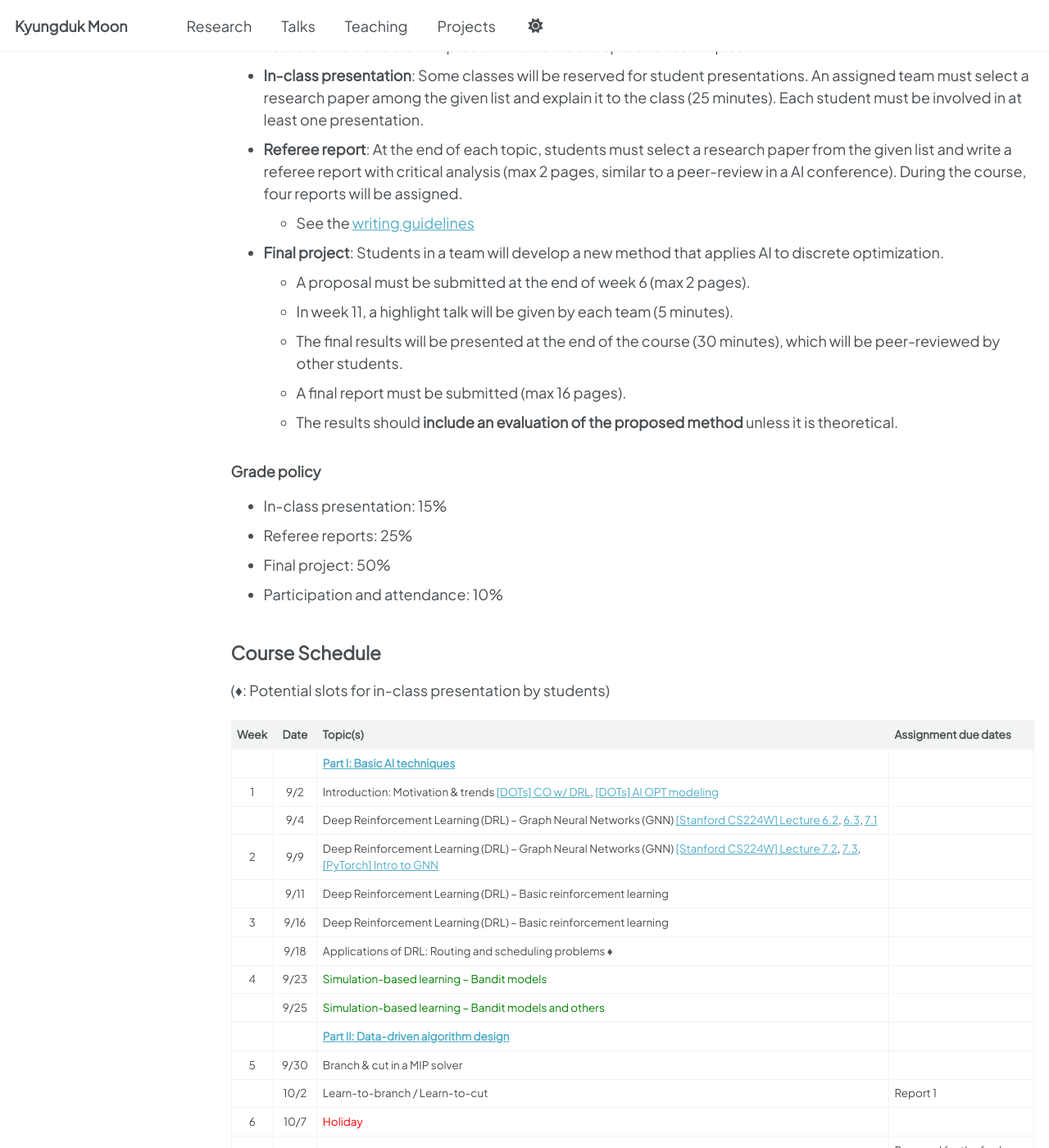
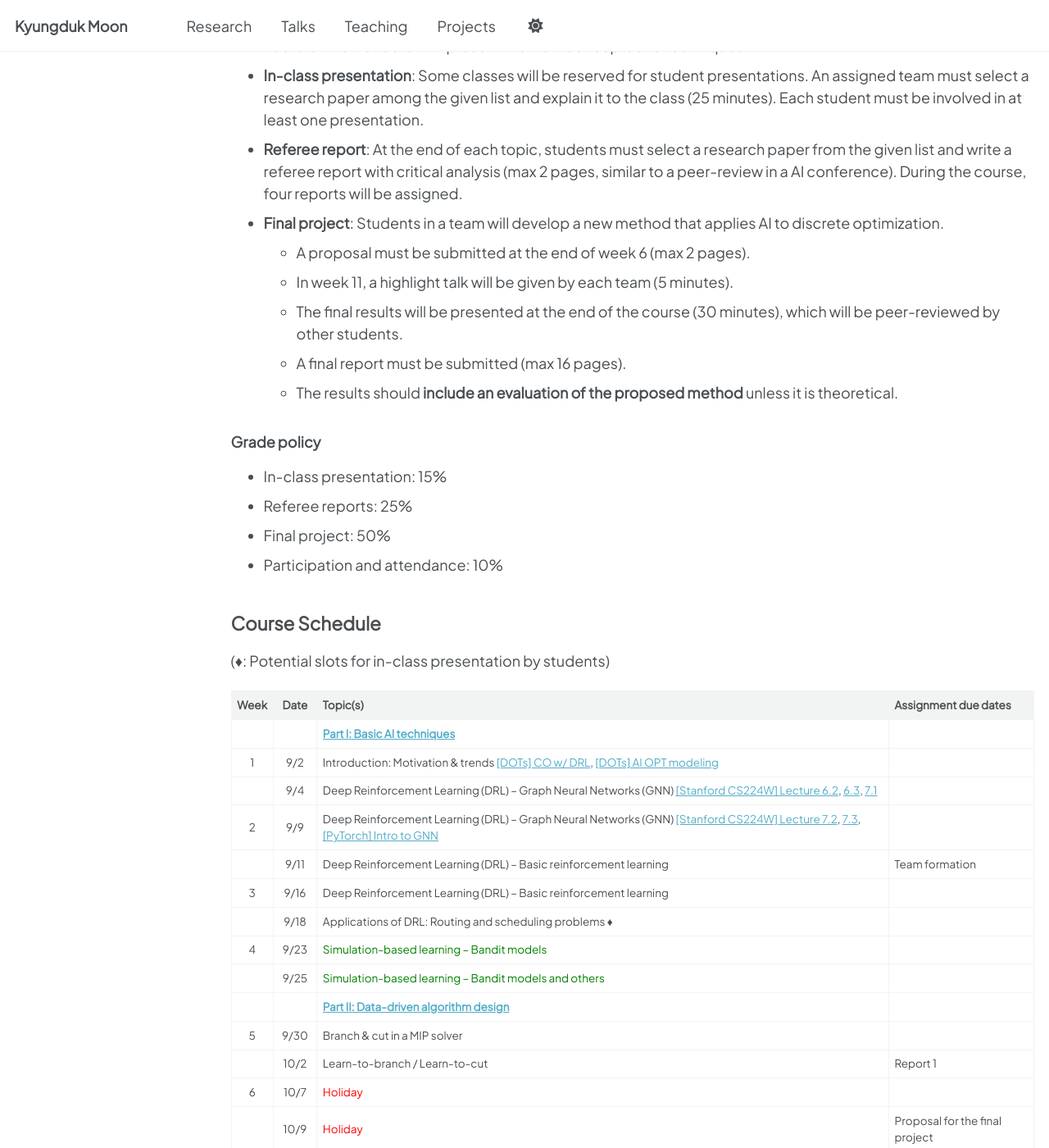
Before and after one commit to kalebmoon07/kalebmoon07.github.io, a Jekyll site: the page built from _pages/2025-fall-ml4do/ai4do-main.md, in a window 1280 px wide and 1400 px high, scrolled down 1063 px. Shown: the whole window at 82% size. Built offline with Jekyll 4.4.1, drawn with Linux system fonts in a browser that asks for light colours; a script that is not in the unit is left out.

Commit message:
Temporarily removed writing guidelines

```diff
--- a/_pages/2025-fall-ml4do/ai4do-main.md
+++ b/_pages/2025-fall-ml4do/ai4do-main.md
@@ -34,7 +34,7 @@ The course is designed to be comprehensive and interactive with the components b
 * **Lecture**: The instructor will present the main concepts and techniques.
 * **In-class presentation**: Some classes will be reserved for student presentations. An assigned team must select a research paper among the given list and explain it to the class (25 minutes). Each student must be involved in at least one presentation.
 * **Referee report**: At the end of each topic, students must select a research paper from the given list and write a referee report with critical analysis (max 2 pages, similar to a peer-review in a AI conference). During the course, four reports will be assigned.
-  * See the [writing guidelines](/teaching/ai4do/2025/writing-guideline)
+  <!-- * See the [writing guidelines](/teaching/ai4do/2025/writing-guideline) -->
 * **Final project**: Students in a team will develop a new method that applies AI to discrete optimization.
   * A proposal must be submitted at the end of week 6 (max 2 pages).
   * In week 11, a highlight talk will be given by each team (5 minutes).
@@ -59,7 +59,7 @@ The course is designed to be comprehensive and interactive with the components b
 |   1   |  9/2  | Introduction: Motivation & trends [[DOTs] CO w/ DRL](https://www.youtube.com/watch?v=bi16pVVW52U), [[DOTs] AI OPT modeling](https://www.youtube.com/watch?v=_vN3pwB-PKI)                                                                                                           |                                |
 |       |  9/4  | Deep Reinforcement Learning (DRL) – Graph Neural Networks (GNN) [[Stanford CS224W] Lecture 6.2](https://www.youtube.com/watch?v=tutlI9YzJ2g), [6.3](https://www.youtube.com/watch?v=MH4yvtgAR-4), [7.1](https://www.youtube.com/watch?v=RU9uTa_-ZOw)                               |                                |
 |   2   |  9/9  | Deep Reinforcement Learning (DRL) – Graph Neural Networks (GNN) [[Stanford CS224W] Lecture 7.2](https://youtu.be/247Mkqj_wRM), [7.3](https://www.youtube.com/watch?v=ew1cnUjRgl4), [[PyTorch] Intro to GNN](https://www.youtube.com/watch?v=8owQBFAHw7E)                           |
-|       | 9/11  | Deep Reinforcement Learning (DRL) – Basic reinforcement learning                                                                                                                                                                                                                   |                                |
+|       | 9/11  | Deep Reinforcement Learning (DRL) – Basic reinforcement learning                                                                                                                                                                                                                   | Team formation                 |
 |   3   | 9/16  | Deep Reinforcement Learning (DRL) –                                                                                                                                                                                                                   Basic reinforcement learning |                                |
 |       | 9/18  | Applications of DRL: Routing and scheduling problems ♦                                                                                                                                                                                                                             |                                |
 |   4   | 9/23  | <span style="color:green;">Simulation-based learning – Bandit models</span>                                                                                                                                                                                                        |                                |
```
